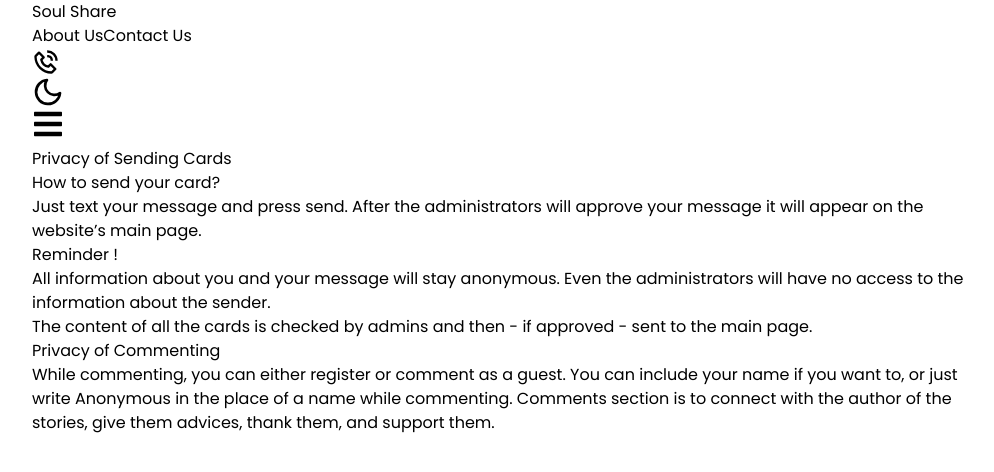
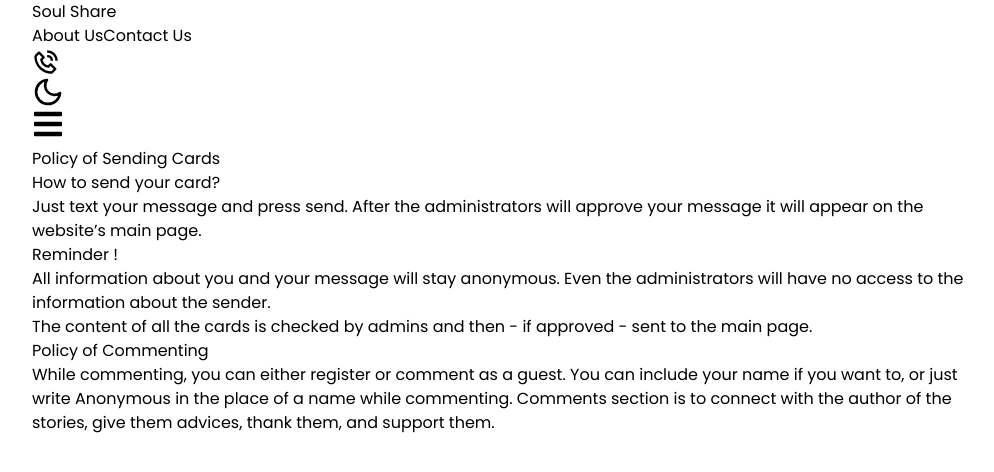
Before and after one commit to ShokhruzKhamzayev/Soul-Share, a Next.js app: page /privacy in a window 1280 px wide. Shown: the top 472 px of the page, without its empty margins (133-1127 px from the left). Built offline with nearby package versions, Linux system fonts and the light colour scheme.

Commit message:
adding policy page

```diff
--- a/app/card/[id]/page.tsx
+++ b/app/card/[id]/page.tsx
@@ -28,7 +28,7 @@ export default async function DetailedCard({ searchParams }: {
                     </p>
                 </div>
                 <div className="text-center my-[30px] text-balance">
-                    <h3>Do you wanna see your card there? <Link href={'/cardSender'} className="text-[#2F4DE4] text-xl font-semibold"> Just click it</Link></h3>
+                    <h3>Do you wanna see your card there? <Link href={'/card-sender'} className="text-[#2F4DE4] text-xl font-semibold"> Just click it</Link></h3>
                 </div>
                 <DisqusComment card={inbox} id={id} />
             </div>
--- a/app/privacy/page.tsx
+++ b/app/privacy/page.tsx
@@ -5,13 +5,13 @@ export default function PrivacyPage() {
         <div className="custom-container py-[20px] flex justify-between flex-col lg:flex-row gap-[30px] lg:gap-0">
             <section className="w-full lg:w-[47%] text-center">
                 <h1 className="text-[30px] md:text-3xl lg:text-5xl text-[#2F4DE4] text-balance mb-[20px]">
-                    Privacy of Sending Cards
+                    Policy of Sending Cards
                 </h1>
                 <h1 className="text-slate-800 dark:text-slate-200 text-xl md:text-2xl lg:text-3xl mb-[10px] font-bold">
                     How to send your card?
                 </h1>
                 <p className="italic tracking-wider">
-                    Just text your <Link href={'/cardSender'} className="text-blue-600">message</Link> and press send. After the administrators will approve your message it will appear on the website’s main page.
+                    Just text your <Link href={'/card'} className="text-blue-600">message</Link> and press send. After the administrators will approve your message it will appear on the website’s main page.
                 </p>
                 <ul className="list-disc list-inside text-left mt-[20px]">
                     <span className="text-red-500 text-2xl">
@@ -23,7 +23,7 @@ export default function PrivacyPage() {
             </section>
             <section className="w-full lg:w-[47%] text-center">
                 <h1 className="text-[30px] md:text-3xl lg:text-5xl text-[#2F4DE4] text-balance mb-[20px]">
-                    Privacy of Commenting
+                    Policy of Commenting
                 </h1>
                 <p>
                     While commenting, you can either register or comment as a guest. You can include your name if you want to, or just write Anonymous in the place of a name while commenting. Comments section is to connect with the author of the stories, give them advices, thank them, and support them.
--- a/components/cardSender.tsx
+++ b/components/cardSender.tsx
@@ -11,7 +11,6 @@ type FormValues = {
 
 
 export default function CardSender() {
-
     const {
         register,
         handleSubmit,
```
